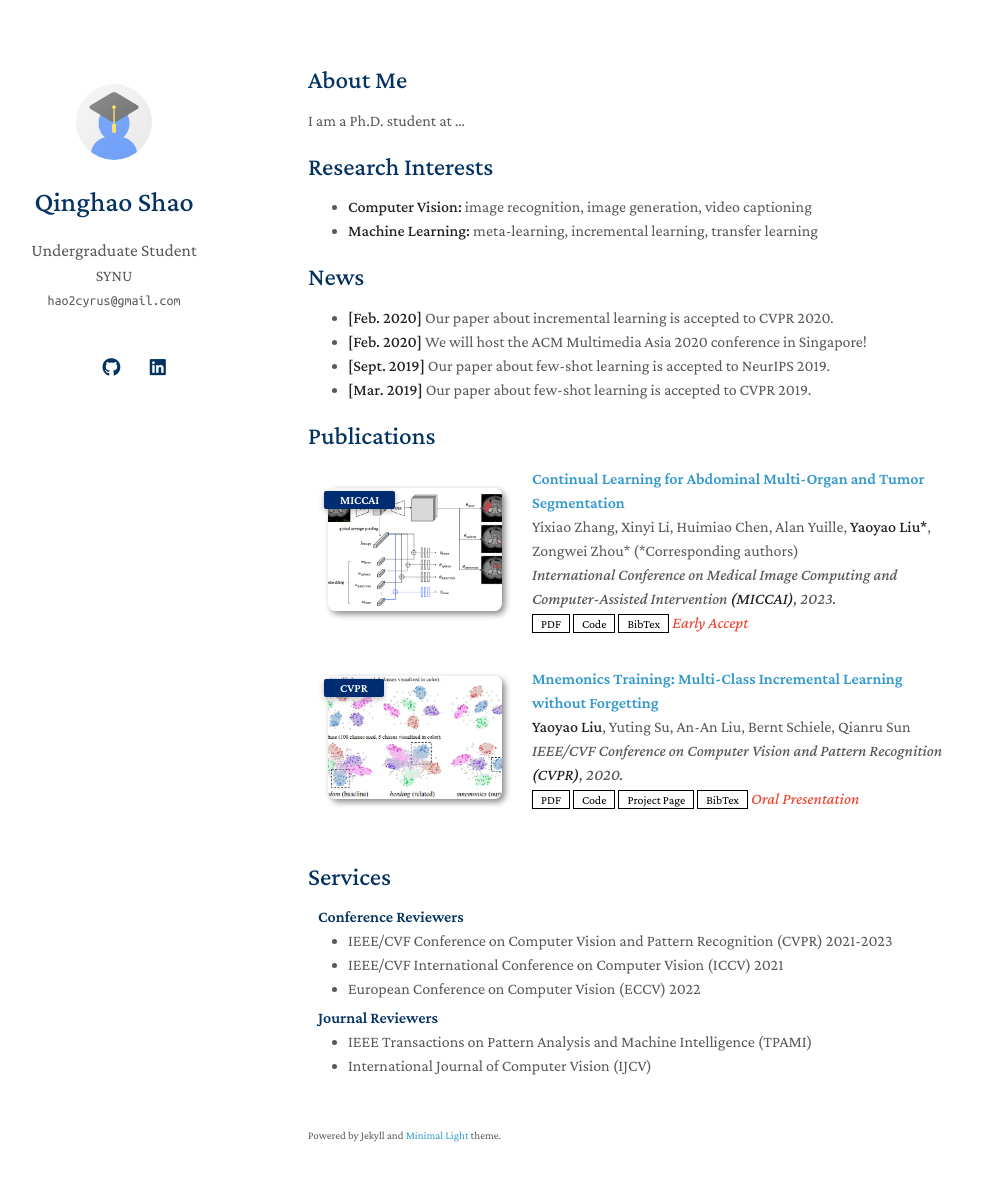
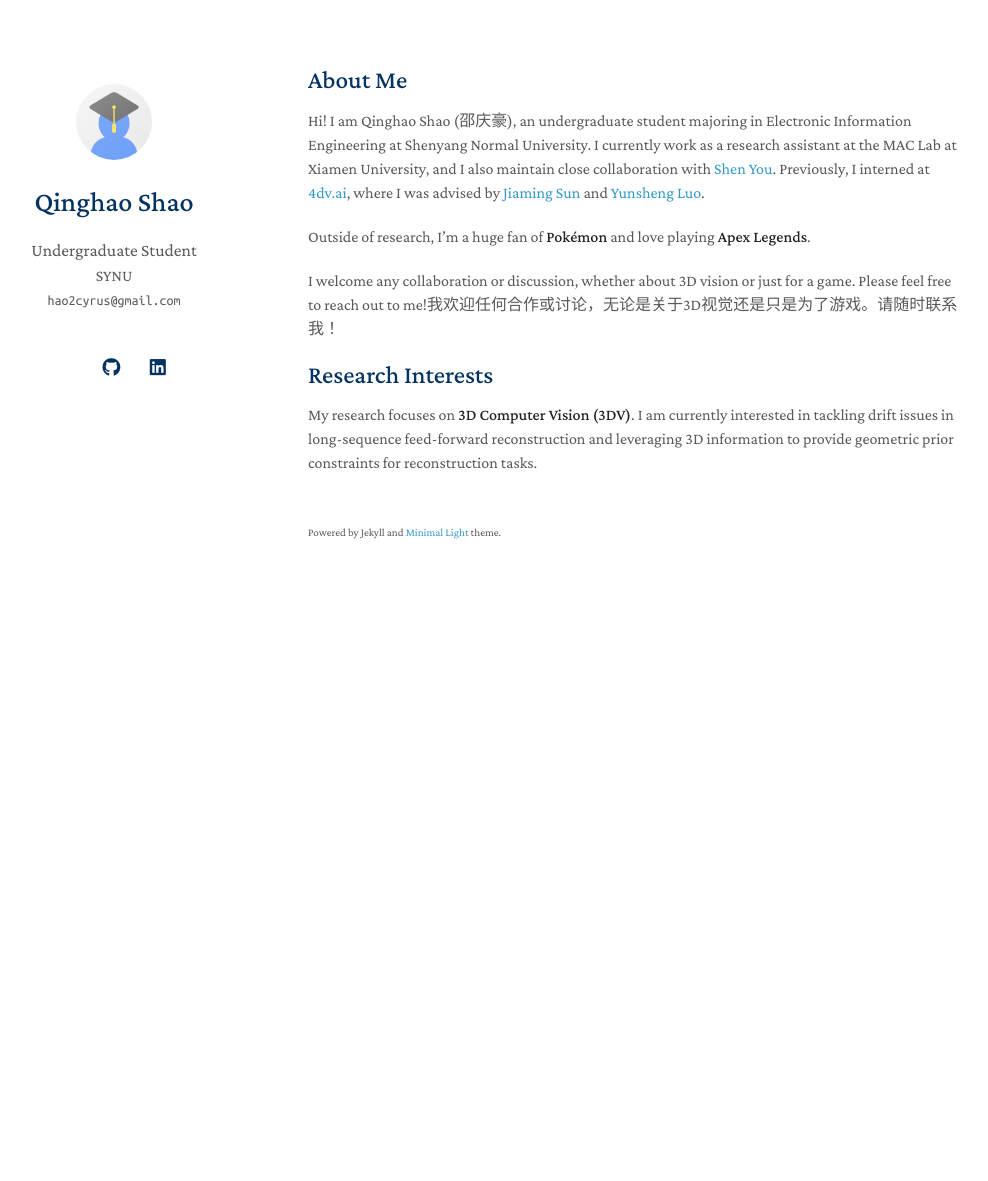
Before and after one commit to CyrusH7/cyrush7.github.io, a Jekyll site: the page built from index.md, in a window 1280 px wide and 1216 px high. Shown: the top 1181 px of the window, without its empty margins (162-1150 px from the left). Built offline with Jekyll 4.4.1, drawn with Linux system fonts in a browser that asks for light colours; a style sheet for code colours, icons or effects is not loaded; our own code applies the rules of GitHub Pages for plain Markdown files.

Commit message:
Remove news section from index.md

```diff
--- a/index.md
+++ b/index.md
@@ -4,20 +4,12 @@ layout: homepage
 
 ## About Me
 
-I am a Ph.D. student at ...
+Hi! I am Qinghao Shao (邵庆豪), an undergraduate student majoring in Electronic Information Engineering at Shenyang Normal University. I currently work as a research assistant at the MAC Lab at Xiamen University, and I also maintain close collaboration with [Shen You](https://mystorm16.github.io/). Previously, I interned at [4dv.ai](https://www.4dv.ai/), where I was advised by [Jiaming Sun](https://jiamingsun.me/) and [Yunsheng Luo](https://github.com/LuckyOne09).
+
+Outside of research, I'm a huge fan of **Pokémon** and love playing **Apex Legends**.
+
+I welcome any collaboration or discussion, whether about 3D vision or just for a game. Please feel free to reach out to me!我欢迎任何合作或讨论，无论是关于3D视觉还是只是为了游戏。请随时联系我！
 
 ## Research Interests
 
-- **Computer Vision:** image recognition, image generation, video captioning
-- **Machine Learning:** meta-learning, incremental learning, transfer learning
-
-## News
-
-- **[Feb. 2020]** Our paper about incremental learning is accepted to CVPR 2020.
-- **[Feb. 2020]** We will host the ACM Multimedia Asia 2020 conference in Singapore!
-- **[Sept. 2019]** Our paper about few-shot learning is accepted to NeurIPS 2019.
-- **[Mar. 2019]** Our paper about few-shot learning is accepted to CVPR 2019.
-
-{% include_relative _includes/publications.md %}
-
-{% include_relative _includes/services.md %}
+My research focuses on **3D Computer Vision (3DV)**. I am currently interested in tackling drift issues in long-sequence feed-forward reconstruction and leveraging 3D information to provide geometric prior constraints for reconstruction tasks.
```
